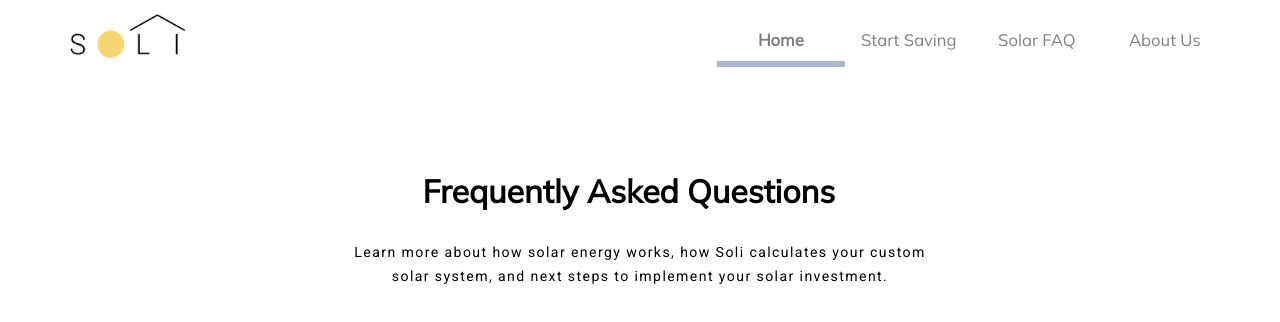
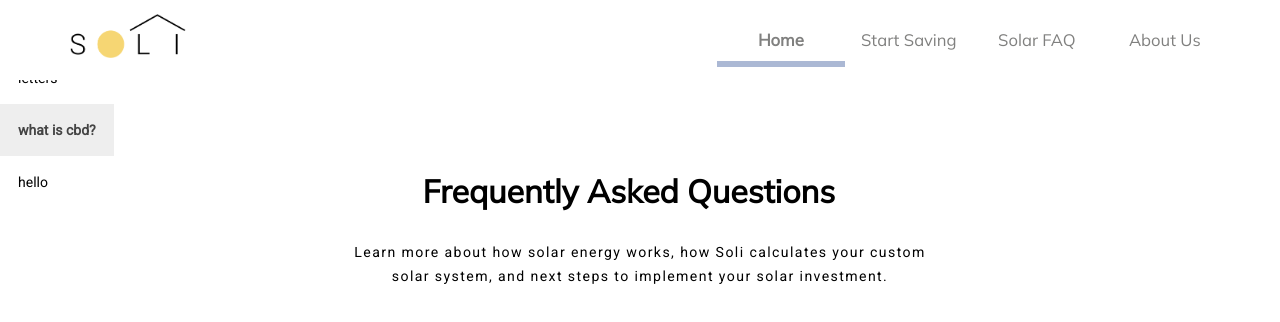
Before and after one commit to tanushree-sharma/fydp-app, a React (Create React App) app: page /FAQ in a window 1280 px wide. Shown: the top 322 px of the page. Built offline with nearby package versions, Linux system fonts and the light colour scheme.

Commit message:
react accordian test

```diff
--- a/package.json
+++ b/package.json
@@ -12,6 +12,8 @@
     "jquery": "^3.5.1",
     "jspdf": "^2.3.0",
     "react": "^17.0.1",
+    "react-accessible-accordion": "^3.3.4",
+    "react-bootstrap-validation": "^0.1.11",
     "react-dom": "^17.0.1",
     "react-dropdown-select": "^4.7.3",
     "react-native-underline-tabbar": "^1.3.6",
--- a/src/App.css
+++ b/src/App.css
@@ -1478,3 +1478,50 @@ select:invalid {
   letter-spacing: 0.1em;
   color: #000000;
 }
+
+/* Style the accordion section */
+.accordion__section {
+  display: absolute;
+  flex-direction: column;
+}
+
+/* Style the buttons that are used to open and close the accordion panel */
+.accordion {
+  background-color: #eee;
+  color: #444;
+  cursor: pointer;
+  padding: 18px;
+  display: flex;
+  align-items: center;
+  border: none;
+  outline: none;
+  transition: background-color 0.6s ease;
+}
+
+/* Add a background color to the button if it is clicked on (add the .active class with JS), and when you move the mouse over it (hover) */
+.accordion:hover,
+.active {
+  background-color: #ccc;
+}
+
+/* Style the accordion content title */
+.accordion__title {
+  font-family: Roboto;
+  font-weight: 600;
+  font-size: 14px;
+}
+
+/* Style the accordion content panel. Note: hidden by default */
+.accordion__content {
+  background-color: white;
+  overflow: hidden;
+  transition: max-height 0.6s ease;
+}
+
+/* Style the accordion content text */
+.accordion__text {
+  font-family: Roboto;
+  font-weight: 400;
+  font-size: 14px;
+  padding: 18px;
+}
--- /dev/null
+++ b/src/components/Accordion.js
@@ -0,0 +1,19 @@
+import React, { Component } from 'react';
+
+function Accordion(props) {
+    return (
+      <div className="accordion__section">
+        <button className="accordion">
+          <p className="accordion__title">{props.title}</p>
+        </button>
+        <div className="accordion__content">
+          <div
+            className="accordion__text"
+            dangerouslySetInnerHTML={{ __html: props.content }}
+          />
+        </div>
+      </div>
+    );
+   }
+
+export default Accordion
--- a/src/components/SolarFAQ.js
+++ b/src/components/SolarFAQ.js
@@ -1,18 +1,16 @@
 import React, { Component } from 'react'
+import Accordian from '../components/Accordion'
 
 class SolarFAQ extends Component {
     render() {
-        var defaultForm = "solar";
-        localStorage.setItem("whichForm", defaultForm);
         return (
         <div>
-            <br></br>
-            <br></br>
-            <br></br>
-            <br></br>
-            <br></br>
             <p id="faq-title"> Frequently Asked Questions </p>
             <p id="faq-desc"> Learn more about how solar energy works, how Soli calculates your custom solar system, and next steps to implement your solar investment. </p>
+
+
+            <Accordian title="what is abc?" content="letters" />
+            <Accordian title="what is cbd?" content="hello" />
         </div>
         )
     }
```
Also changed, not shown: 2 other files (tests, documents, lock files or other folders).
